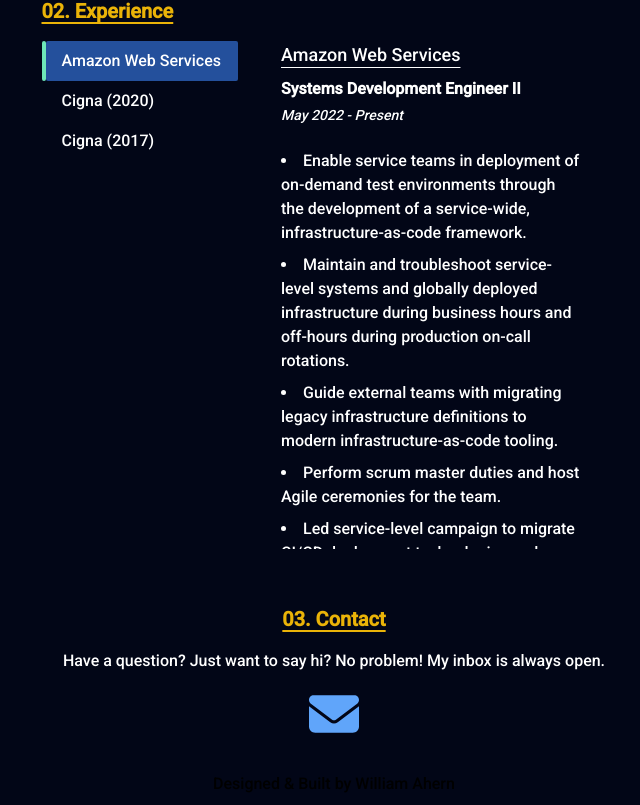
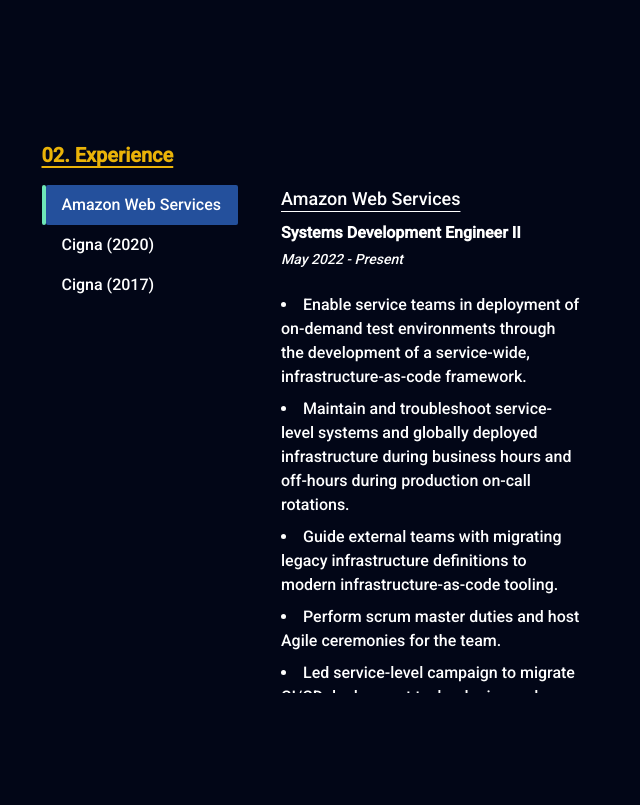
Before and after one commit to wi11ahern/who-am-i, a React (Vite) app: page / in a window 1280 px wide. Shown: the part 1795-2600 px from the top of the page, without its empty margins (306-946 px from the left). Built offline with nearby package versions, Linux system fonts and the light colour scheme.

Commit message:
style: update spacing between content components

```diff
--- a/src/components/about/about.tsx
+++ b/src/components/about/about.tsx
@@ -1,5 +1,4 @@
 import Card from "../ui/card";
-import styles from "./about.module.css";
 import profilePicture from "../../assets/wa.jpg";
 import { FontAwesomeIcon } from "@fortawesome/react-fontawesome";
 import { faLinkedin } from "@fortawesome/free-brands-svg-icons";
@@ -9,7 +8,7 @@ interface Props {}
 const About = (props: Props) => {
   return (
     <Card
-      className="flex items-center flex-row flex-wrap min-w-[600px] max-w-[600px] mx-auto"
+      className="flex items-center flex-row flex-wrap min-w-[600px] max-w-[600px] mx-auto mb-40"
       id="about"
     >
       <div className="flex-grow-3 w-[65%] mx-auto">
--- a/src/components/contact/contact.tsx
+++ b/src/components/contact/contact.tsx
@@ -1,20 +1,18 @@
 import Card from "../ui/card";
-import styles from "./contact.module.css";
 import { FontAwesomeIcon } from "@fortawesome/react-fontawesome";
 import { faEnvelope } from "@fortawesome/free-solid-svg-icons";
 
-interface Props {}
 
-const Contact = (props: Props) => {
+const Contact = () => {
   return (
     <Card
-      className="flex items-center flex-col min-w-[600px] max-w-[600px] mx-auto"
+      className="flex items-center flex-col min-w-[600px] max-w-[600px] mx-auto mb-20"
       id="contact"
     >
       <h2 className="text-xl font-bold underline underline-offset-4 pb-4 text-yellow-500">
         03. Contact
       </h2>
-      <p>
+      <p className="max-w-[50%] text-center">
         Have a question? Just want to say hi? No problem! My inbox is always
         open.
       </p>
--- a/src/components/experience/experience.tsx
+++ b/src/components/experience/experience.tsx
@@ -55,7 +55,7 @@ const experiences = [
 
 const Experience = (props: Props) => {
   return (
-    <Card className="flex flex-wrap flex-col mx-auto min-w-[600px]" id="experience">
+    <Card className="flex flex-wrap flex-col mx-auto min-w-[600px] mb-40" id="experience">
       <h2 className="self-start text-xl font-bold underline underline-offset-4 pb-4 text-yellow-500 ">
         02. Experience
       </h2>
```
Also changed, not shown: src/components/contact/contact.module.css (deleted, +0 -12 lines).
